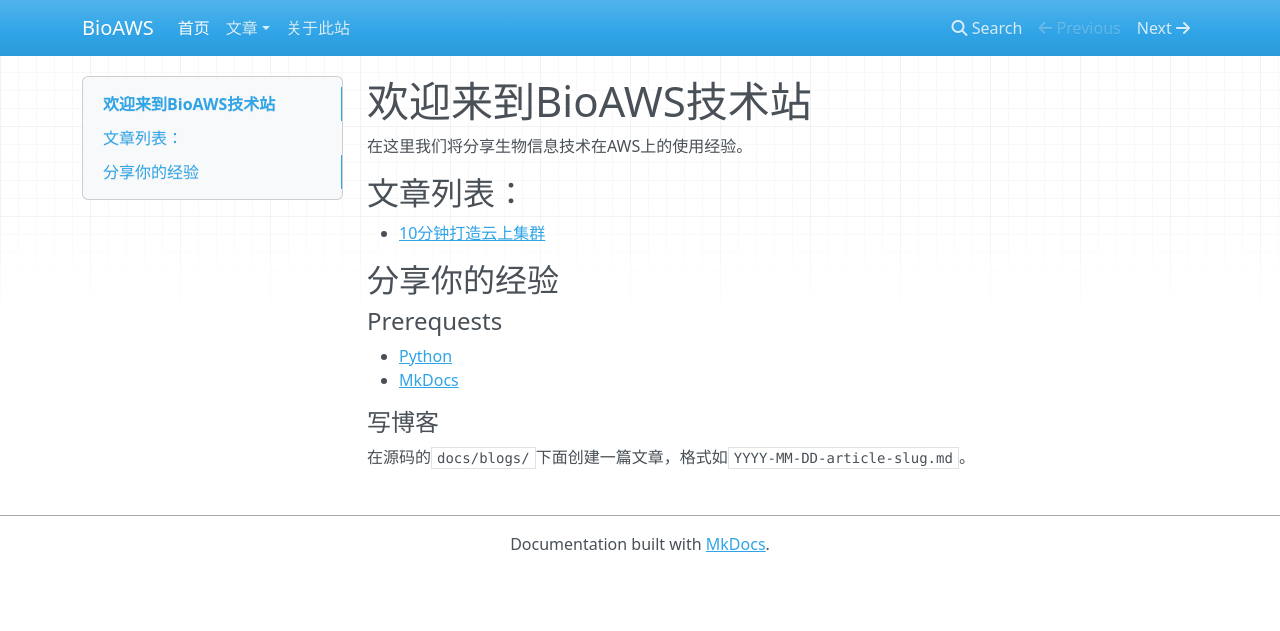
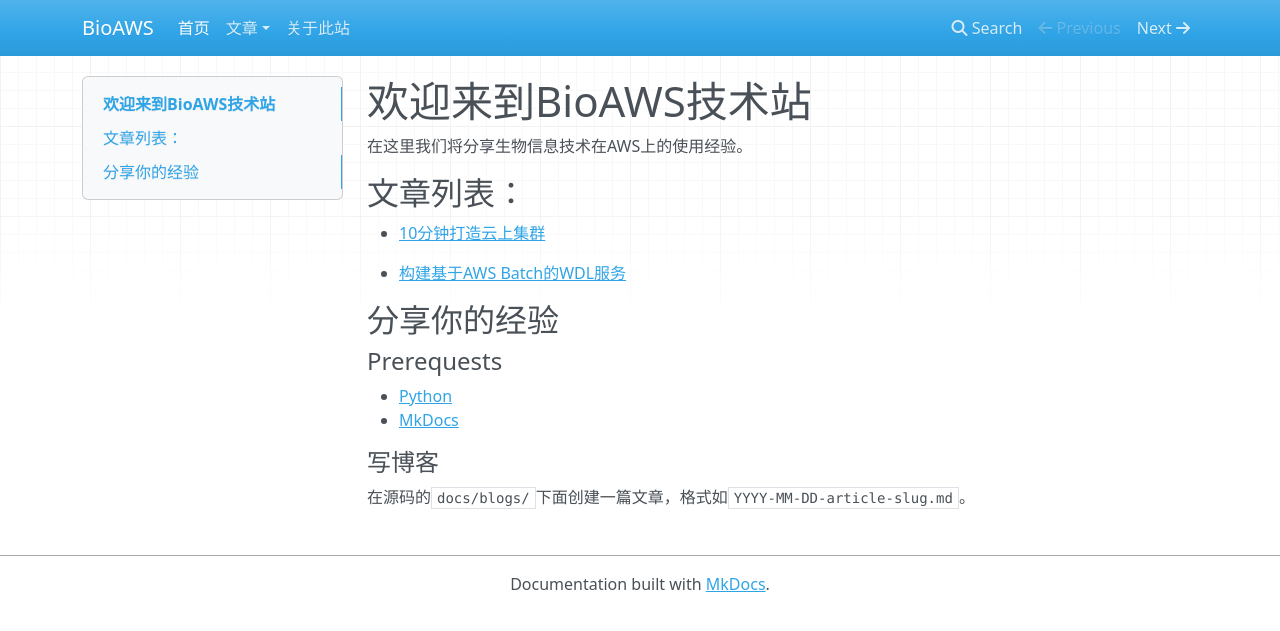
Before and after one commit to DavisChen99/bioaws, an MkDocs documentation site: the page built from docs/index.md, in a window 1280 px wide. Shown: the top 631 px of the page. Built offline with MkDocs 1.6.1, drawn with Linux system fonts in a browser that asks for light colours; nearby versions of some CDN libraries; old or Windows-style settings are respelled for this version of MkDocs.

Commit message:
配置文件添加第二篇文章

```diff
--- a/docs/index.md
+++ b/docs/index.md
@@ -5,6 +5,8 @@
 ## 文章列表：
 
 - [10分钟打造云上集群](blogs/2019-12-27-10-mins-to-create-a-cluster-on-aws.md)
+
+- [构建基于AWS Batch的WDL服务](blogs/2020-01-06-wdl-and-cromwell-on-aws-batch-china.md)
 
 ## 分享你的经验
 
--- a/mkdocs.yml
+++ b/mkdocs.yml
@@ -4,4 +4,5 @@
   - 首页: index.md
   - 文章:
     - 10分钟打造云上集群: blogs/2019-12-27-10-mins-to-create-a-cluster-on-aws.md
+    - 构建基于AWS Batch的WDL服务: blogs/2020-01-06-wdl-and-cromwell-on-aws-batch-china.md
   - 关于此站: about.md
```
